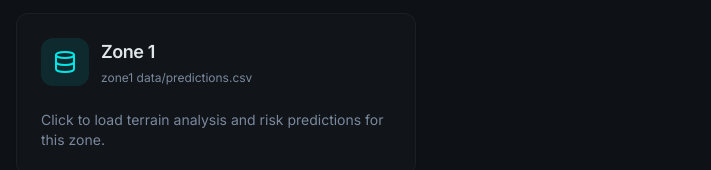
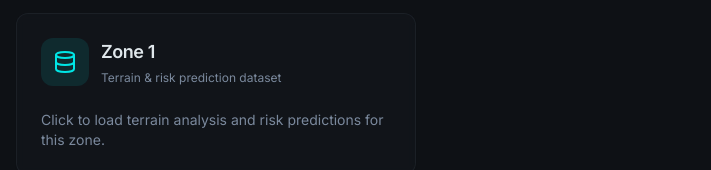
Before and after one commit to ishant1809/drone-sense-predict, a React (Vite) app: page /simulation/landslide-prediction in a window 1280 px wide. Shown: the part 199-369 px from the top of the page, without its empty margins (0-711 px from the left). Built offline with nearby package versions, Linux system fonts and the light colour scheme; the HTML template or start-up script is replaced by a standard one.

Commit message:
Preceding changes

```diff
--- a/src/pages/LandslidePrediction.tsx
+++ b/src/pages/LandslidePrediction.tsx
@@ -198,7 +198,7 @@ const LandslidePrediction = () => {
                           {zone.name}
                         </CardTitle>
                         <p className="text-xs text-muted-foreground mt-1">
-                          {zone.folder}/predictions.csv
+                          Terrain & risk prediction dataset
                         </p>
                       </div>
                     </div>
```
